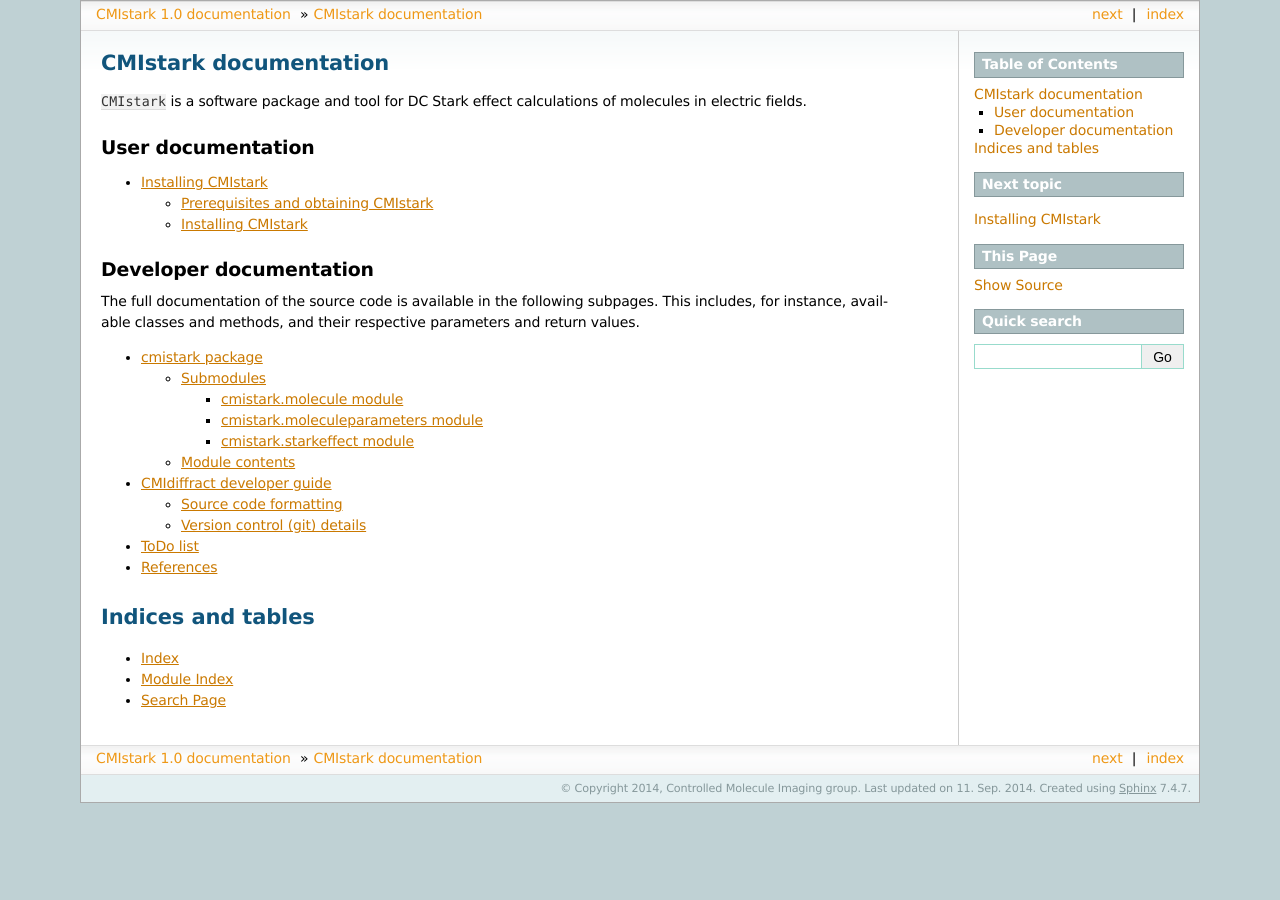
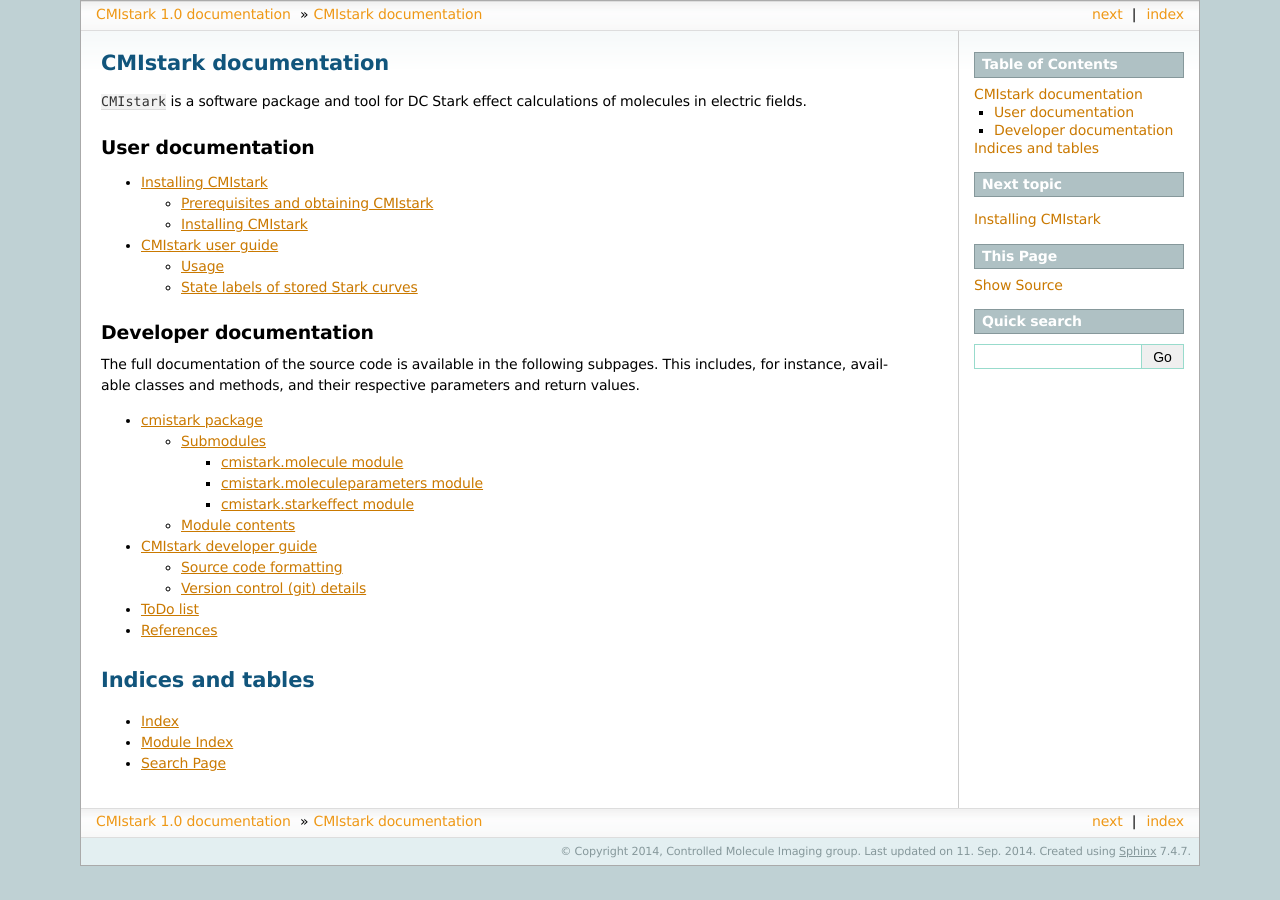
Before and after one commit to CFEL-CMI/cmistark, a Sphinx documentation site: the page built from doc/index.rst, in a window 1280 px wide. Built offline with Sphinx 7.4.7, drawn with Linux system fonts in a browser that asks for light colours.

Commit message:
(Doc update) add "README" as user guide in online documentation

```diff
--- a/doc/developer-guide.rst
+++ b/doc/developer-guide.rst
@@ -1,4 +1,4 @@
-CMIdiffract developer guide
+CMIstark developer guide
 ===========================
 
 Here are a few simple guidelines to please be obeyed when working on CMIdiffract
--- a/doc/index.rst
+++ b/doc/index.rst
@@ -13,6 +13,7 @@
    :maxdepth: 4
 
    installation
+   user-guide
 
 
 Developer documentation
```
